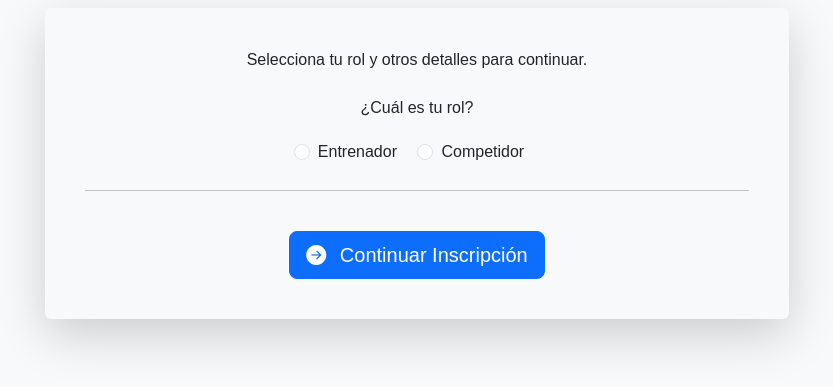
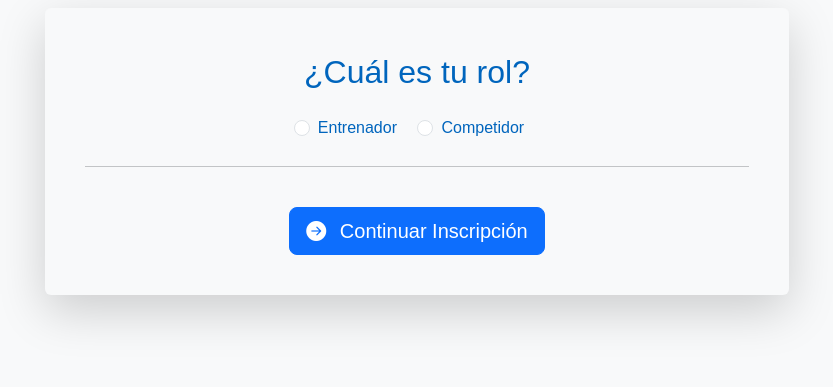
Before and after one commit to AnaSprungli-04/MetroPagos-Inscripciones, a Flask app: page / in a window 1280 px wide. Shown: the part 268-655 px from the top of the page, without its empty margins (223-1056 px from the left). Run offline with Flask 3, Linux system fonts and the light colour scheme; parts of the project's set-up code (start-up, migrations or seed data) failed here and were passed over.

Commit message:
ES EL FINALLLL pt2

```diff
--- a/static/css/style.css
+++ b/static/css/style.css
@@ -33,7 +33,7 @@ header {
     position: relative;}
 
 /* Estilos específicos para el título principal en success.html */
-h1 {
+h1, label {
     color: #0065bd; /* Color azul específico para h1 */
 }
 
--- a/templates/index.html
+++ b/templates/index.html
@@ -21,11 +21,9 @@
             <div class="col-md-8">
                 <div class="card shadow-lg p-4 mb-5 bg-body-tertiary rounded">
                     <div class="card-body">
-                        <p class="card-text  text-center mb-4">Selecciona tu rol y otros detalles para continuar.</p>
-
                         <form id="inscriptionForm" action="{{ url_for('process_inscription') }}" method="POST">
                             <div class="mb-4 align-items-center text-center">
-                                <label class="form-label d-block mb-1">¿Cuál es tu rol?</label>
+                                <label class="form-label d-block mb-1 fs-2">¿Cuál es tu rol?</label>
                                 <div class="row-gap-3">
                                 <div class="form-check form-check-inline ">
                                     <input class="form-check-input" type="radio" name="rol" id="rolEntrenador" value="entrenador" required>
```
